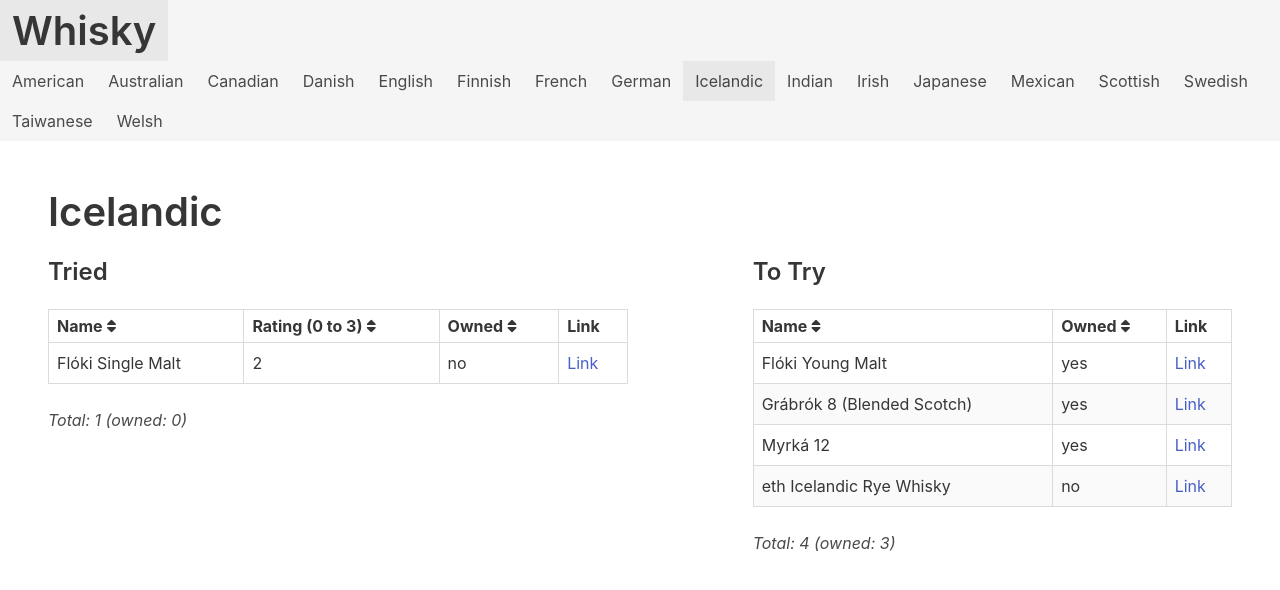
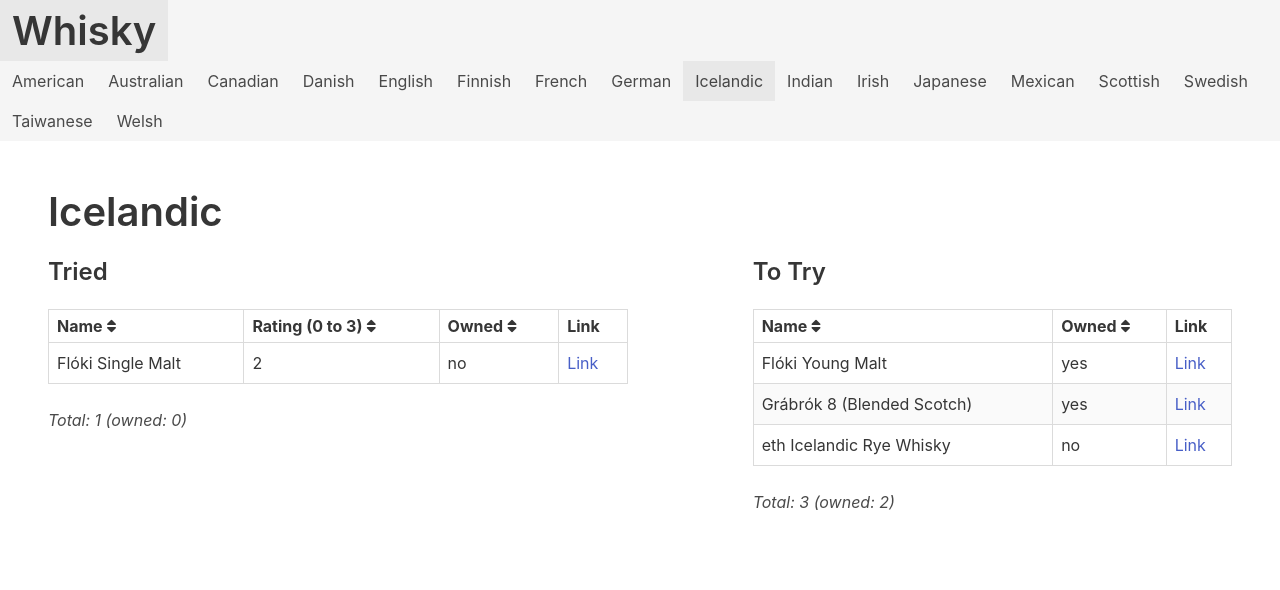
Before and after one commit to grega/whisky, a Jekyll site: the page built from icelandic.html, in a window 1280 px wide. Shown: the top 590 px of the page. Built offline with Jekyll 4.4.1, drawn with Linux system fonts in a browser that asks for light colours; nearby versions of some CDN libraries.

Commit message:
Update to_try.yml

```diff
--- a/_data/icelandic/to_try.yml
+++ b/_data/icelandic/to_try.yml
@@ -1,6 +1,3 @@
-- name: Myrká 12
-  link: https://www.whiskybase.com/whiskies/whisky/229711/myrk-12-year-old
-  owned: true
 - name: Flóki Young Malt
   link: https://www.flokiwhisky.is/floki-young-malt
   owned: true
```
